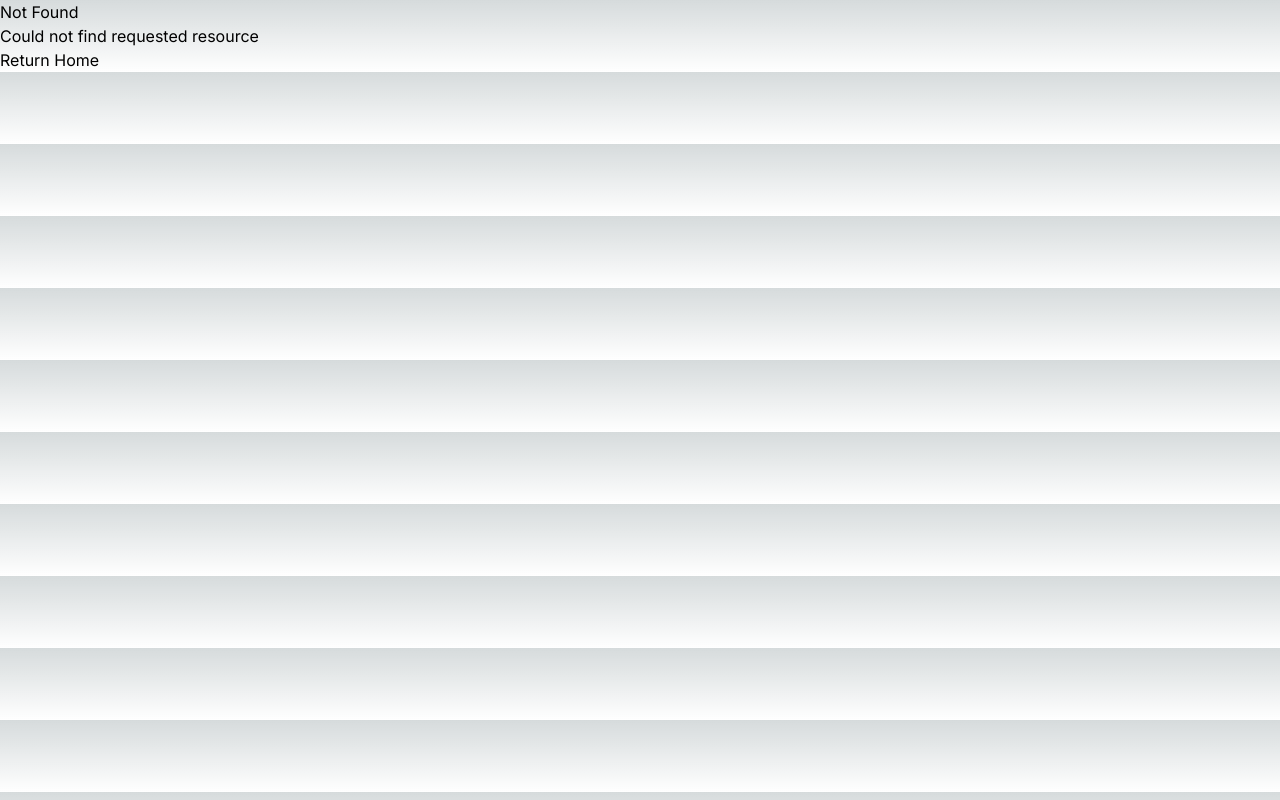
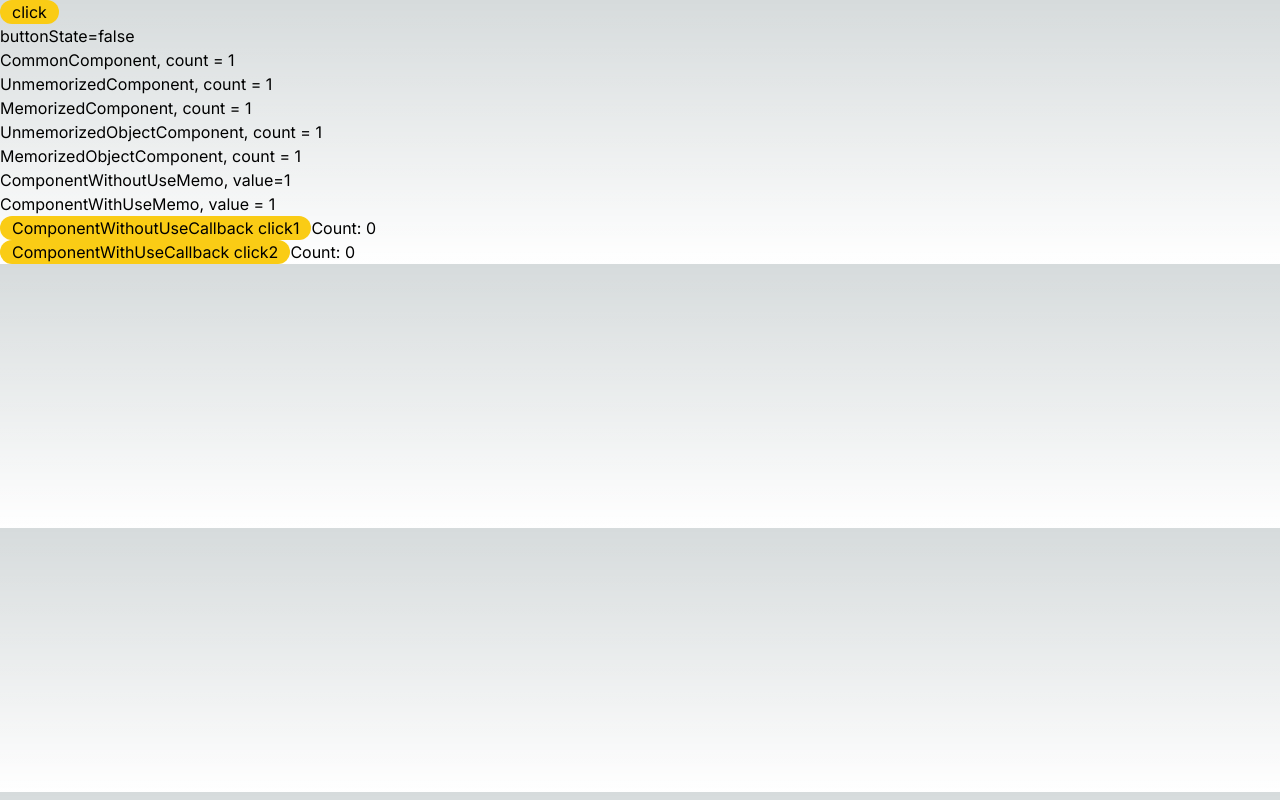
Before and after one commit to rojarsmith/nextjs-template-commerce, a Next.js app: page /re-render in a window 1280 px wide. Before the commit this address had no page. Built offline with nearby package versions, Linux system fonts and the light colour scheme.

Commit message:
feat: Re-Render Client Side

```diff
--- /dev/null
+++ b/src/app/re-render/page.js
@@ -0,0 +1,127 @@
+"use client"
+import React, { useState, useRef, useMemo, useCallback } from "react";
+
+const Page = () => {
+    const [buttonState, setButtonState] = useState(false);
+    const [count1, setCount1] = useState(0);
+    const [count2, setCount2] = useState(0);
+
+    const handleClickButton = () => {
+        setButtonState(!buttonState);
+    }
+
+    const increment1 = () => {
+        setCount1(count1 + 1);
+    };
+
+    const increment2 = useCallback(() => {
+        setCount2(count2 + 1);
+        // eslint-disable-next-line react-hooks/exhaustive-deps
+    }, [count1]);
+
+    return (
+        <>
+            <button className="bg-yellow-400 text-black rounded-3xl px-3"
+                onClick={handleClickButton}>
+                click
+            </button>
+            <div>buttonState={buttonState ? "true" : "false"}</div>
+            <CommonComponent prop={"CommonComponent"} />
+            <UnmemorizedComponent prop={"UnmemorizedComponent"} />
+            <MemorizedComponent prop={"MemorizedComponent"} />
+            <UnmemorizedObjectComponent prop={{ content: "UnmemorizedObjectComponent" }} />
+            <MemorizedObjectComponent prop={{ content: "MemorizedObjectComponent" }} />
+            <ComponentWithoutUseMemo />
+            <ComponentWithUseMemo />
+            <div>
+                <button className="bg-yellow-400 text-black rounded-3xl px-3"
+                    onClick={increment1}>
+                    ComponentWithoutUseCallback click1
+                </button>
+                Count: {count1}
+            </div>
+            <div>
+                <button className="bg-yellow-400 text-black rounded-3xl px-3"
+                    onClick={increment2}>
+                    ComponentWithUseCallback click2
+                </button>
+                Count: {count2}
+            </div>
+        </>
+    )
+}
+
+const CommonComponent = ({ prop }) => {
+    let refCount = 0;
+    refCount++;
+
+    return (
+        <div>
+            {prop}, count = {refCount}
+        </div>
+    )
+}
+
+const UnmemorizedComponent = ({ prop }) => {
+    const refCount = useRef(0);
+    refCount.current++;
+
+    return (
+        <div>
+            {prop}, count = {refCount.current}
+        </div>
+    )
+}
+
+const MemorizedComponent = React.memo(UnmemorizedComponent)
+
+const areEqual = (prevProp, nextProp) => {
+    if (prevProp.content === nextProp.content) {
+        return true
+    } else {
+        return false
+    }
+}
+
+const UnmemorizedObjectComponent = ({ prop }) => {
+    const refConunt = React.useRef(0)
+    refConunt.current++
+
+    return (
+        <div>{prop.content}, count = {refConunt.current}</div>
+    );
+}
+
+const MemorizedObjectComponent = React.memo(UnmemorizedObjectComponent, areEqual)
+
+const ComponentWithoutUseMemo = () => {
+    const refCount = useRef(0);
+
+    const complexCalculation = () => {
+        refCount.current++;
+        return refCount.current;
+    }
+
+    const value = complexCalculation();
+
+    return (
+        <div>ComponentWithoutUseMemo, value={value}</div>
+    )
+}
+
+const ComponentWithUseMemo = () => {
+    const refCount = useRef(0);
+
+    const complexCalculation = () => {
+        refCount.current++;
+        return refCount.current;
+    }
+
+    const value = useMemo(() => complexCalculation(), [])
+
+    return (
+        <div>ComponentWithUseMemo, value = {value}</div>
+    );
+}
+
+export default Page;
```
Also changed, not shown: 1 other file (tests, documents, lock files or other folders).
